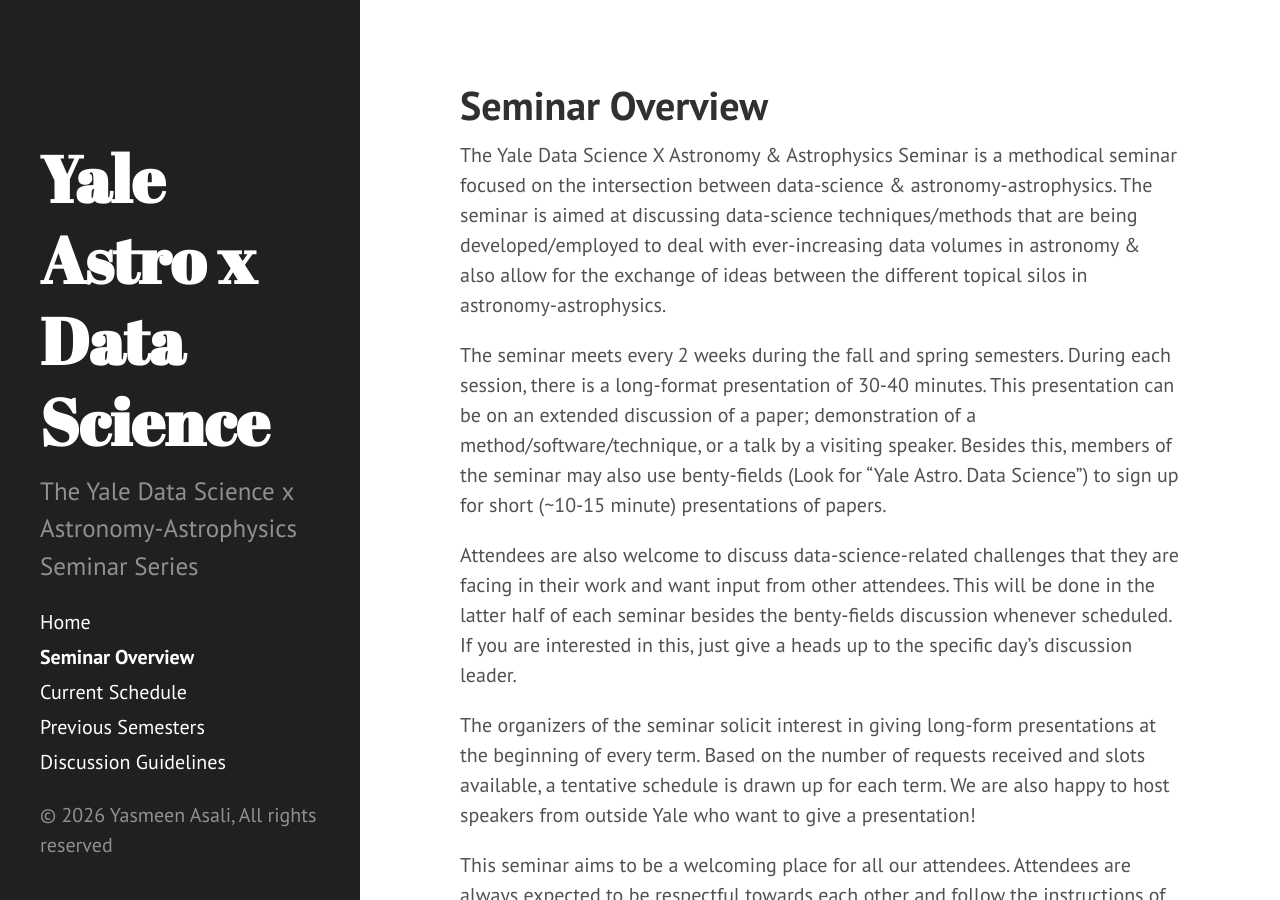
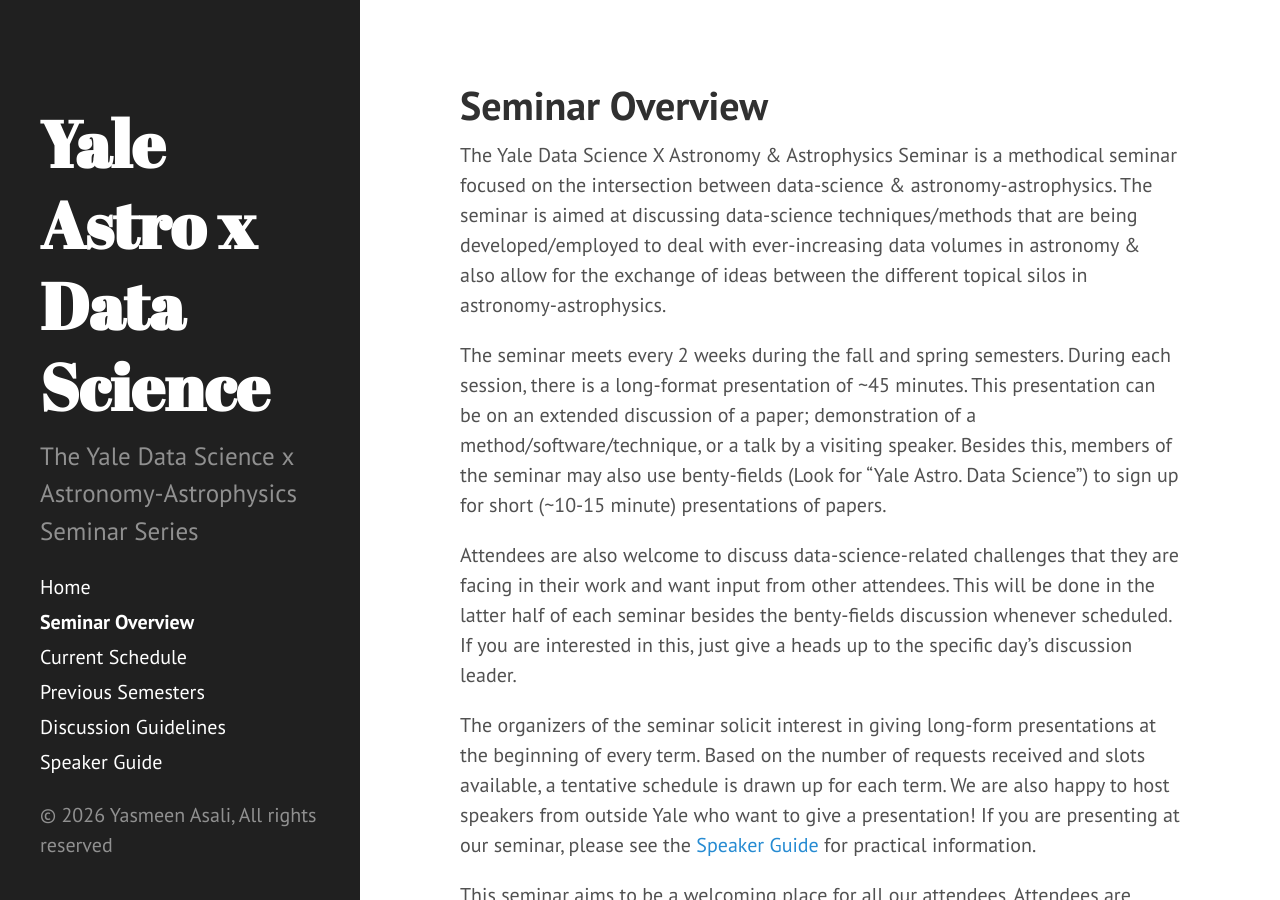
Before and after one commit to yale-dsaas/yale-dsaas.github.io, a Jekyll site: the page built from about.md, in a window 1280 px wide and 900 px high. Built offline with Jekyll 4.4.1, drawn with Linux system fonts in a browser that asks for light colours.

Commit message:
Add Speaker Guide page; update talk length and link from overview

```diff
--- a/about.md
+++ b/about.md
@@ -5,11 +5,11 @@
 
 The Yale Data Science X Astronomy & Astrophysics Seminar is a methodical seminar focused on the intersection between data-science & astronomy-astrophysics. The seminar is aimed at discussing data-science techniques/methods that are being developed/employed to deal with ever-increasing data volumes in astronomy & also allow for the exchange of ideas between the different topical silos in astronomy-astrophysics.
 
-The seminar meets every 2 weeks during the fall and spring semesters. During each session, there is a long-format presentation of 30-40 minutes. This presentation can be on an extended discussion of a paper; demonstration of a method/software/technique, or a talk by a visiting speaker. Besides this, members of the seminar may also use benty-fields (Look for “Yale Astro. Data Science”) to sign up for short (~10-15 minute) presentations of papers.
+The seminar meets every 2 weeks during the fall and spring semesters. During each session, there is a long-format presentation of ~45 minutes. This presentation can be on an extended discussion of a paper; demonstration of a method/software/technique, or a talk by a visiting speaker. Besides this, members of the seminar may also use benty-fields (Look for “Yale Astro. Data Science”) to sign up for short (~10-15 minute) presentations of papers.
 
 Attendees are also welcome to discuss data-science-related challenges that they are facing in their work and want input from other attendees. This will be done in the latter half of each seminar besides the benty-fields discussion whenever scheduled. If you are interested in this, just give a heads up to the specific day's discussion leader.
 
-The organizers of the seminar solicit interest in giving long-form presentations at the beginning of every term. Based on the number of requests received and slots available, a tentative schedule is drawn up for each term. We are also happy to host speakers from outside Yale who want to give a presentation!
+The organizers of the seminar solicit interest in giving long-form presentations at the beginning of every term. Based on the number of requests received and slots available, a tentative schedule is drawn up for each term. We are also happy to host speakers from outside Yale who want to give a presentation! If you are presenting at our seminar, please see the [Speaker Guide](/speaker-guide/) for practical information.
 
 This seminar aims to be a welcoming place for all our attendees. Attendees are always expected to be respectful towards each other and follow the instructions of the discussion leader.
 
```
Also changed, not shown: speaker-guide.md (added, +38 -0 lines).
